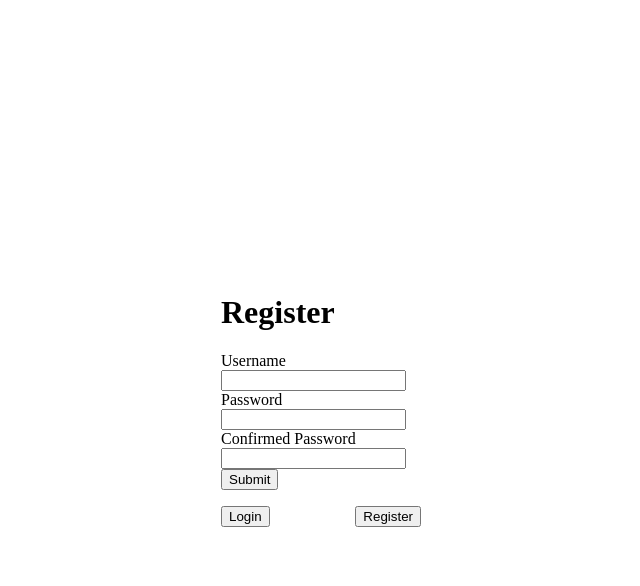
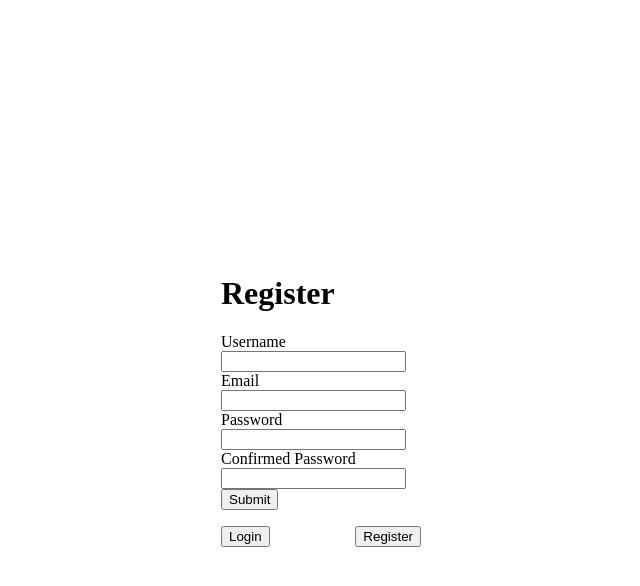
Before and after one commit to Pleopleq/inventory-system, a React (Create React App) app in the folder client/: page / in a window 1280 px wide. Both pictures are taken after a click on the button "Register". Shown: the top 586 px of the page, without its empty margins (319-959 px from the left). Built offline with nearby package versions, Linux system fonts and the light colour scheme.

Commit message:
Add logic to the register inputs

```diff
--- a/client/package.json
+++ b/client/package.json
@@ -10,6 +10,7 @@
     "@types/node": "^12.20.36",
     "@types/react": "^17.0.33",
     "@types/react-dom": "^17.0.10",
+    "axios": "^0.24.0",
     "react": "^17.0.2",
     "react-dom": "^17.0.2",
     "react-redux": "^7.2.6",
--- a/client/src/components/RegisterForm.tsx
+++ b/client/src/components/RegisterForm.tsx
@@ -1,19 +1,39 @@
-import React from "react";
+import React, { useState } from "react";
 
 const RegisterForm: React.FC<{}> = () => {
+  const [registerState, setRegisterState] = useState({
+    username: '',
+    email: '',
+    password: '',
+    confirmation: ''
+  })
+
+  function handleChange(evt: React.ChangeEvent<HTMLInputElement>) {
+    const value = evt.target.value
+
+    setRegisterState({
+      ...registerState,
+      [evt.target.name]: value
+    })
+  }
+
   return (
     <form>
       <div>
         <label>Username</label>
-        <input type='text'></input>
+        <input name="username" type='text' value={registerState.username} onChange={handleChange}></input>
+      </div>
+      <div>
+        <label>Email</label>
+        <input name="email" type='text' value={registerState.email} onChange={handleChange}></input>
       </div>
       <div>
         <label>Password</label>
-        <input type='password'></input>
+        <input name="password" type='password' value={registerState.password} onChange={handleChange}></input>
       </div>
       <div>
         <label>Confirmed Password</label>
-        <input type='password'></input>
+        <input name="confirmation" type='password' value={registerState.confirmation} onChange={handleChange}></input>
       </div>
       <button onSubmit={alert}>Submit</button>
     </form>
```
Also changed, not shown: client/src/services/users.ts (added, +18 -0 lines), 1 other file (tests, documents, lock files or other folders).
